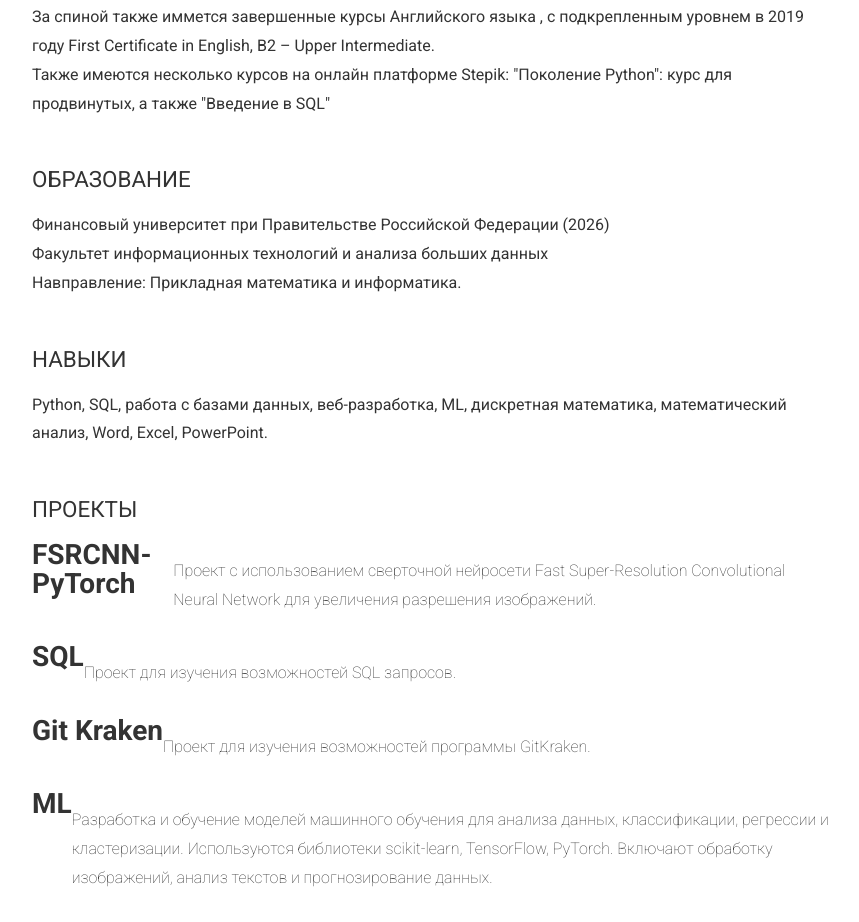
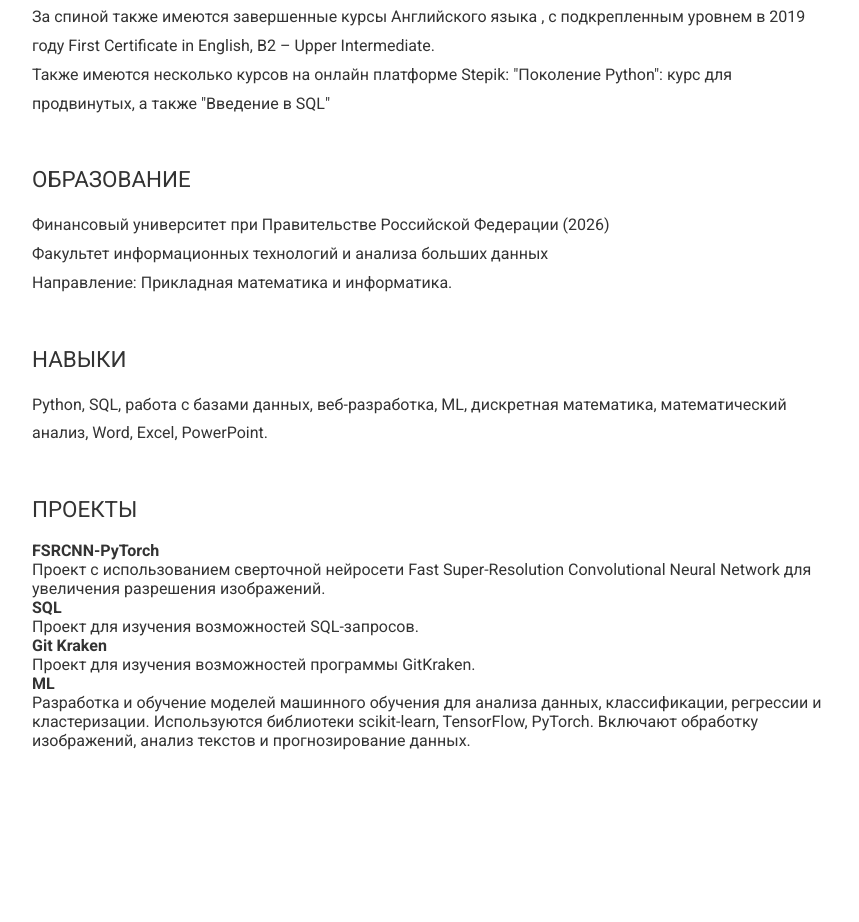
Before and after one commit to Boo4kin/Boo4kin, a plain HTML site: page index.html in a window 1280 px wide. Shown: the part 788-1710 px from the top of the page, without its empty margins (208-1067 px from the left). After the commit the page ends 1538 px from the top, so only its background shows below. Drawn offline with Linux system fonts and the light colour scheme.

Commit message:
Update index.html

```diff
--- a/index.html
+++ b/index.html
@@ -38,7 +38,7 @@
                         </ul>
                         <p>Также обладаю уверенными навыками работы в MS Office, включая Excel (сводные таблицы, надстройки, макросы).</p>
                         <p>Развиваю навыки в высшей математике и анализе данных, постоянно совершенствую свои компетенции в области программирования и аналитики.</p>
-                        <p>За спиной также иммется завершенные курсы Английского языка , с подкрепленным уровнем в 2019 году First Certificate in English, B2 – Upper Intermediate.</p>
+                        <p>За спиной также имеются завершенные курсы Английского языка , с подкрепленным уровнем в 2019 году First Certificate in English, B2 – Upper Intermediate.</p>
                         <p>Также имеются несколько курсов на онлайн платформе Stepik: "Поколение Python": курс для продвинутых, а также "Введение в SQL"</p>
                     </div>
                 </div>
@@ -47,7 +47,7 @@
                     <div class="main-item__description">
                         <p>Финансовый университет при Правительстве Российской Федерации (2026)</p>
                         <p>Факультет информационных технологий и анализа больших данных</p>
-                        <p>Навправление: Прикладная математика и информатика.</p>
+                        <p>Направление: Прикладная математика и информатика.</p>
                     </div>
                 </div>
                 <h2 class="content__subheader">Навыки</h2>
@@ -57,41 +57,33 @@
                     </div>
                 </div>
                 <h2 class="content__subheader">Проекты</h2>
-                <div class="content__main-item project">
-                    <div class="main-item__title">
-                        <a href="https://github.com/Boo4kin/FSRCNN-ML"><span>FSRCNN-PyTorch</span></a>
-                    </div>
-                    <div class="main-item__description">
-                        <p>    Проект с использованием сверточной нейросети Fast Super-Resolution Convolutional Neural Network для увеличения разрешения изображений.</p>
-                    </div>
-                </div>
-
-                <div class="content__main-item project">
-                    <div class="main-item__title">
-                        <a href="https://github.com/Boo4kin/Boo4kin/tree/main/SQL"><span>SQL</span></a>
-                    </div>
-                    <div class="main-item__description">
-                        <p>    Проект для изучения возможностей SQL запросов.</p>
-                    </div>
-                </div>
-
-                <div class="content__main-item project">
-                    <div class="main-item__title">
-                        <a href="https://github.com/Boo4kin/Kraken"><span>Git Kraken</span></a>
-                    </div>
-                    <div class="main-item__description">
-                        <p>    Проект для изучения возможностей программы GitKraken.</p>
-                    </div>
-                </div>
-
-                <div class="content__main-item project">
-                    <div class="main-item__title">
-                        <a href="https://github.com/Boo4kin/Boo4kin/tree/main/ML"><span>ML</span></a>
-                    </div>
-                    <div class="main-item__description">
-                        <p>    Разработка и обучение моделей машинного обучения для анализа данных, классификации, регрессии и кластеризации. Используются библиотеки scikit-learn, TensorFlow, PyTorch. Включают обработку изображений, анализ текстов и прогнозирование данных.</p>
-                    </div>
-                </div>
+                <ul class="projects__list">
+                    <li class="project">
+                        <a href="https://github.com/Boo4kin/FSRCNN-ML" class="project__title">FSRCNN-PyTorch</a>
+                        <p class="project__description">
+                            Проект с использованием сверточной нейросети Fast Super-Resolution Convolutional Neural Network для увеличения разрешения изображений.
+                        </p>
+                    </li>
+                    <li class="project">
+                        <a href="https://github.com/Boo4kin/Boo4kin/tree/main/SQL" class="project__title">SQL</a>
+                        <p class="project__description">
+                            Проект для изучения возможностей SQL-запросов.
+                        </p>
+                    </li>
+                    <li class="project">
+                        <a href="https://github.com/Boo4kin/Kraken" class="project__title">Git Kraken</a>
+                        <p class="project__description">
+                            Проект для изучения возможностей программы GitKraken.
+                        </p>
+                    </li>
+                    <li class="project">
+                        <a href="https://github.com/Boo4kin/Boo4kin/tree/main/ML" class="project__title">ML</a>
+                        <p class="project__description">
+                            Разработка и обучение моделей машинного обучения для анализа данных, классификации, регрессии и кластеризации.
+                            Используются библиотеки scikit-learn, TensorFlow, PyTorch. Включают обработку изображений, анализ текстов и прогнозирование данных.
+                        </p>
+                    </li>
+                </ul>
             </div>
         </div>
     </div>
```
